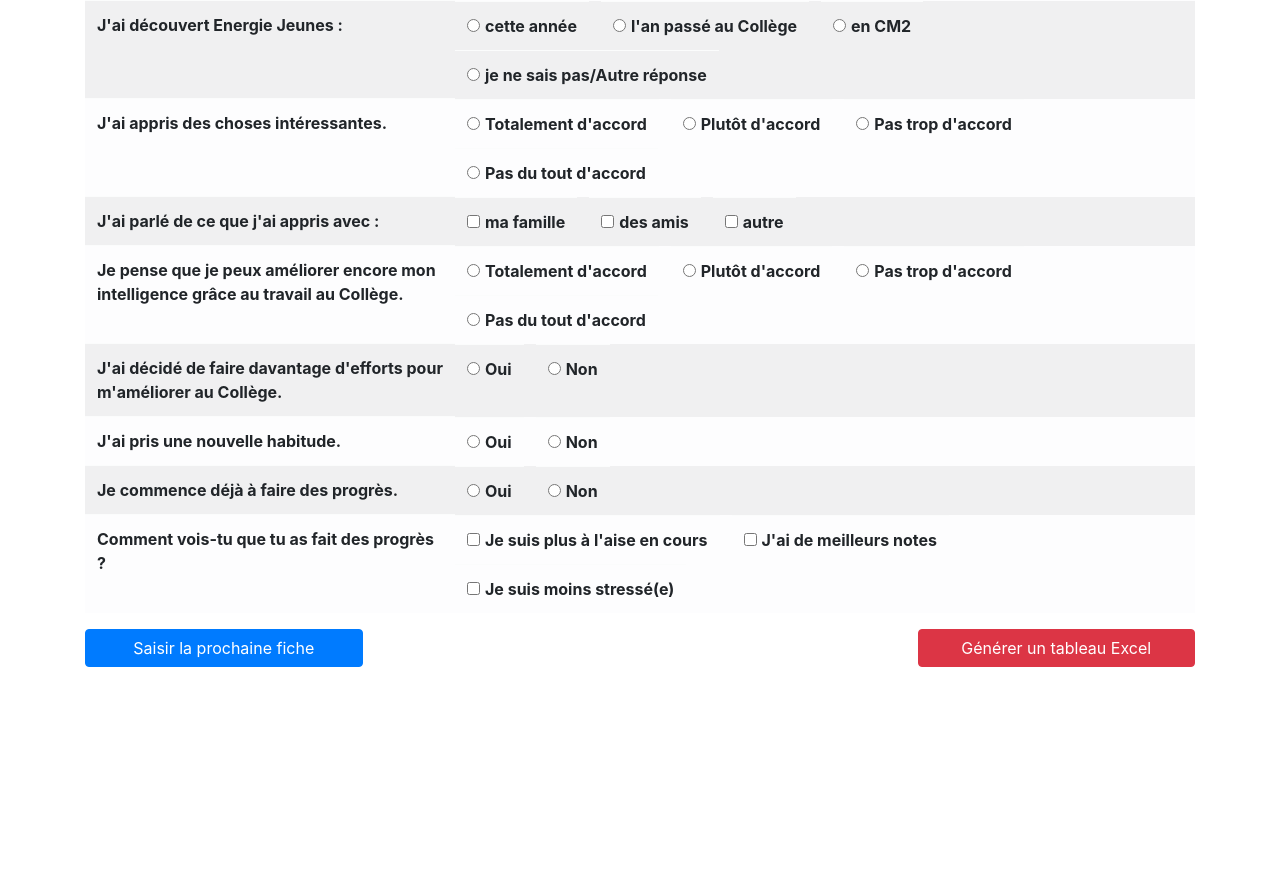
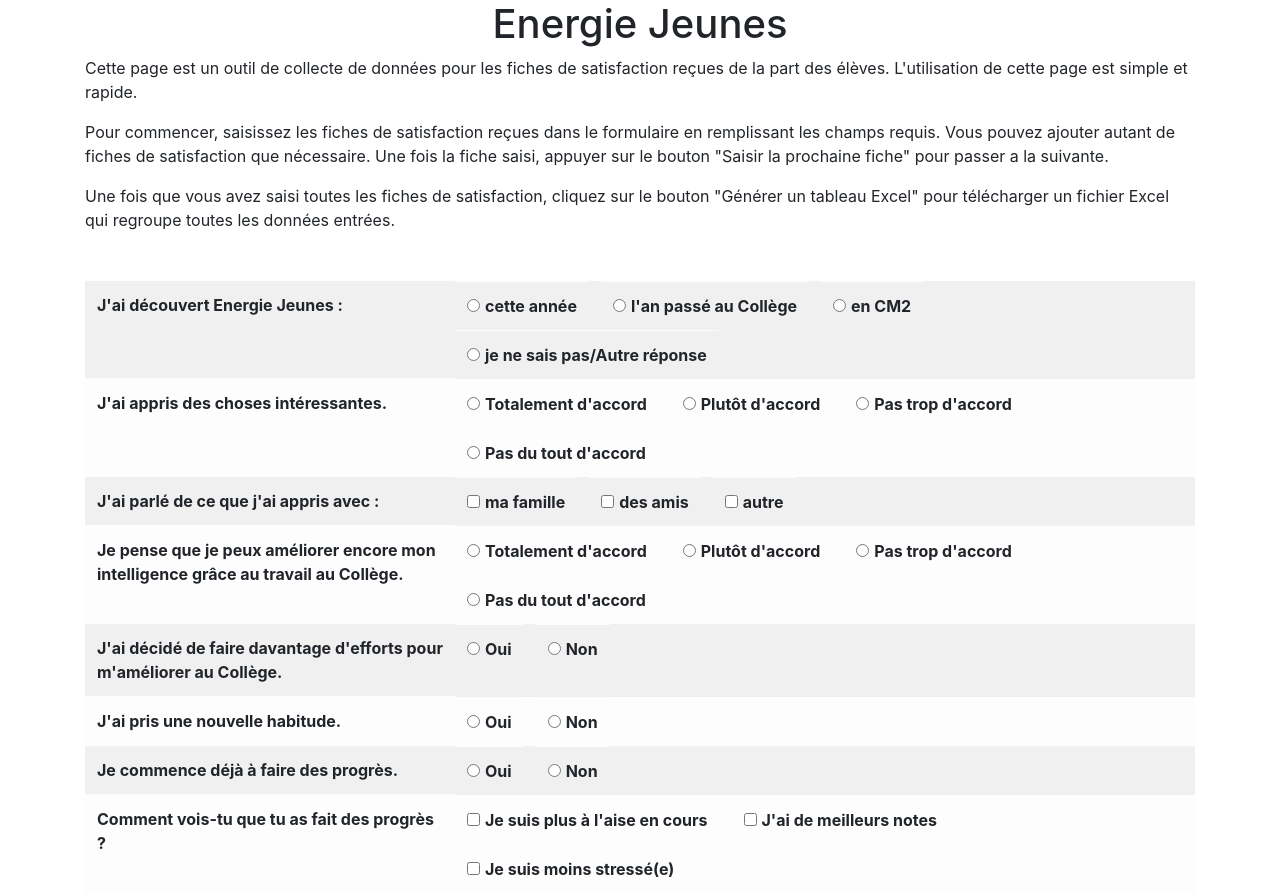
Before and after one commit to SannierAlban/Energie_Jeunes_Questionnaire_de_satisfaction, a website with bundled scripts: page dist/index.html in a window 1280 px wide. Shown: the top 896 px of the page. Before the commit the page ends 800 px from the top, so only its background shows below. Built offline with nearby package versions, Linux system fonts and the light colour scheme; files whose address does not match are found by name; a web font is replaced by a local one.

Commit message:
change style

```diff
--- a/dist/index.html
+++ b/dist/index.html
@@ -7,18 +7,36 @@
   <meta name="viewport" content="width=device-width, initial-scale=1.0" />
   <title>NRJ Jeune
   </title>
-
   <link rel="stylesheet" href="https://cdn.jsdelivr.net/npm/bootstrap@4.3.1/dist/css/bootstrap.min.css"
     integrity="sha384-ggOyR0iXCbMQv3Xipma34MD+dH/1fQ784/j6cY/iJTQUOhcWr7x9JvoRxT2MZw1T" crossorigin="anonymous">
-  <script type="module" crossorigin src="/Energie_Jeune_Questionnaire_de_satisfaction/assets/index-70314a25.js"></script>
-  <link rel="stylesheet" href="/Energie_Jeune_Questionnaire_de_satisfaction/assets/index-af02c6ad.css">
+  <link href="https://fonts.googleapis.com/css2?family=Nom de la police&display=swap" rel="stylesheet">
+
+
+  <script type="module" crossorigin src="/Energie_Jeune_Questionnaire_de_satisfaction/assets/index-6859b29b.js"></script>
+  <link rel="stylesheet" href="/Energie_Jeune_Questionnaire_de_satisfaction/assets/index-988b86e4.css">
 </head>
 
 <body>
+
+  <div id="mainTitle" class="container mb-2">
+    <h1 class="mainTitle text-center">Energie Jeunes</h1>
+  </div>
+
+  <div class="container text mb-5">
+    <p>Cette page est un outil de collecte de données pour les fiches de satisfaction reçues de la part des élèves.
+      L'utilisation de cette page est simple et rapide.</p>
+    <p>Pour commencer, saisissez les fiches de satisfaction reçues dans le formulaire en remplissant les champs requis.
+      Vous pouvez ajouter autant de fiches de satisfaction que nécessaire. Une fois la fiche saisi, appuyer sur le
+      bouton "Saisir la prochaine fiche" pour passer a la suivante.</p>
+    <p>Une fois que vous avez saisi toutes les fiches de satisfaction, cliquez sur le bouton "Générer un tableau Excel"
+      pour télécharger un fichier Excel qui regroupe toutes les données entrées.</p>
+  </div>
+
+
   <div id="body" class="container">
   </div>
 
-
+  <div class="circle"></div>
 
 
 
```
Also changed, not shown: 4 other files.
